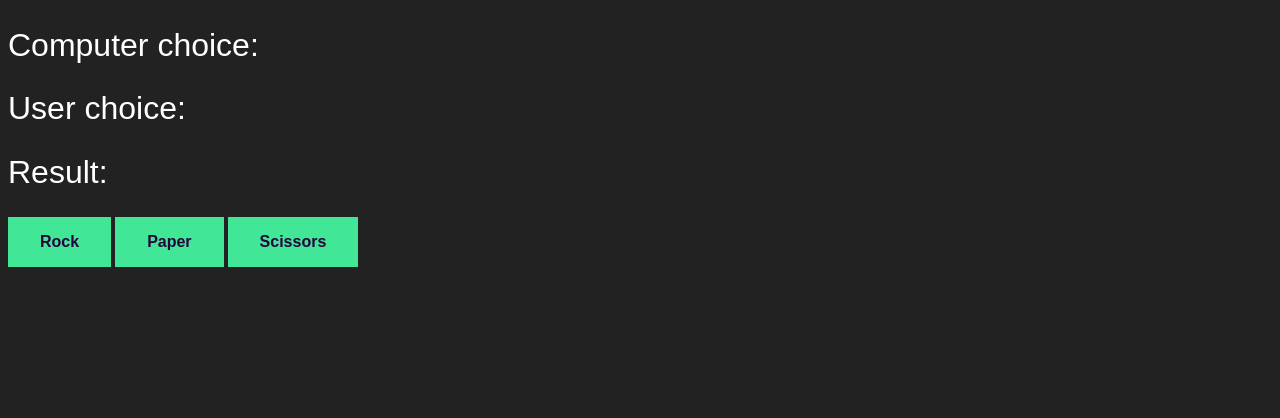
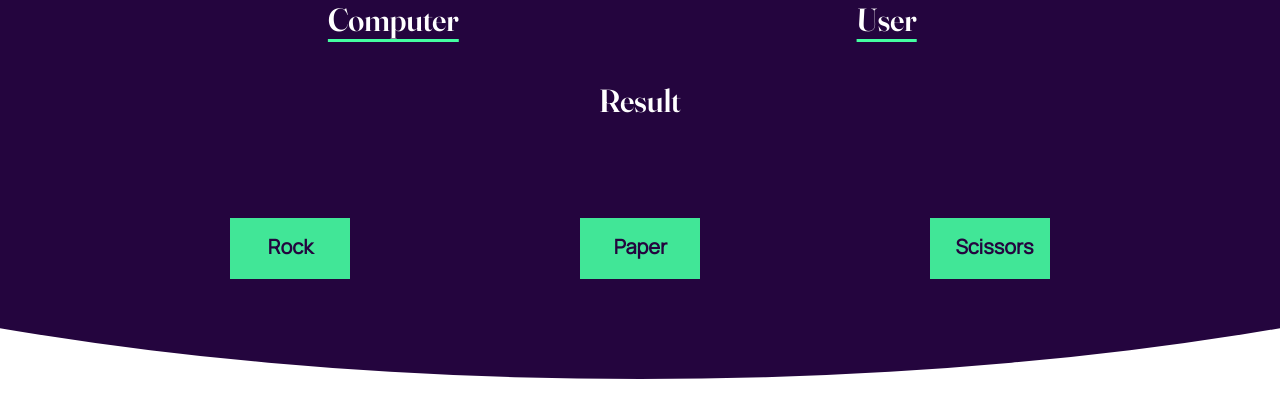
Before and after one commit to jcrtexidor/739d96902dcd, a plain HTML site: page src/index.html in a window 1280 px wide. Drawn offline with Linux system fonts and the light colour scheme.

Commit message:
Update styles

```diff
--- a/src/index.html
+++ b/src/index.html
@@ -11,13 +11,55 @@
 </head>
 
 <body>
-    <h2>Computer choice: <span id="computer-choice"></span></h2>
-    <h2>User choice: <span id="user-choice"></span></h2>
-    <h2>Result: <span id="result"></span></h2>
+    <section class="game elliptic-bottom">
+        <div class="players">
+            <div class="player">
+                <h2 class="underlined">Computer</h2>
+                <span class="choice" id="computer-choice"></span>
+                <!-- STATS -->
+            </div>
+            <div class="player">
+                <h2 class="underlined">User</h2>
+                <span class="choice" id="user-choice"></span>
+                <!-- STATS -->
+            </div>
+        </div>
 
-    <button id="rock">Rock</button>
-    <button id="paper">Paper</button>
-    <button id="scissors">Scissors</button>
+        <div class="stats">
+            <h2>Result</h2>
+            <span class="underlined" id="result"></span>
+        </div>
+
+        <div class="options">
+            <button id="rock">Rock</button>
+            <button id="paper">Paper</button>
+            <button id="scissors">Scissors</button>
+        </div>
+    </section>
+
+
+    <section class="statistics"></section>
+
+
+    <!--
+        TODO:
+        Add an score bar.
+        Get statistics of the game.
+        Store them in an array: {computer: 'rock', user: 'paper'}.
+        Use objects to represent each choice and keep the array in session storage.
+        Statistics to show:
+        The computer chose `rock` N times (N% of the time).
+                           `paper` N times (N% of the time).
+                           `scissors` N times (N% of the time).
+        The computer wins N games (N% of the time) and
+                    loses N games (N% of the time).
+        Maximum consecutive won games: N.
+        Maximum consecutive lost games: N.
+
+        The same for the user and utilize an artificial intelligence to
+        predict the next move of the user.
+
+    -->
 </body>
 
 </html>
--- a/src/style.css
+++ b/src/style.css
@@ -1,26 +1,112 @@
-body {
-    background-color: #222;
+@font-face {
+    font-family: "Fraunces 144pt";
+    src: url("../assets/fonts/fraunces/static/Fraunces_144pt-SemiBold.ttf");
+}
+
+@font-face {
+    font-family: "Fraunces-Variable";
+    src: url("../assets/fonts/fraunces/Fraunces-VariableFont_SOFT,WONK,opsz,wght.ttf");
+}
+
+@font-face {
+    font-family: "Manrope";
+    src: url("../assets/fonts/manrope/static/Manrope-Regular.ttf");
+}
+
+@font-face {
+    font-family: "Manrope-Variable";
+    src: url("../assets/fonts/manrope/Manrope-VariableFont_wght.ttf");
+}
+
+:root {
+    --Dark-Purple: #24053E;
+    --Eucaplyptus: #44FFA1;
+    --Davys-Grey: #584D62;
+    --Ghost-White: #FCF8FF;
+    --White: #FFF;
+}
+
+* {
+    margin: 0;
+    padding: 0;
+    border: none;
+}
+
+.game {
+    background-color: var(--Dark-Purple);
     color: #fff;
 }
 
+.elliptic-bottom {
+    padding-bottom: 100px;
+    clip-path: ellipse(100% 100% at 50% 0%);
+}
+
+.underlined {
+    border: none;
+    text-decoration: underline var(--Eucaplyptus) 3px;
+    text-underline-offset: 8px;
+}
+
 h2 {
-    font-size: 32px;
+    font-size: 2rem;
     font-style: normal;
     font-weight: 100;
-    font-family: sans-serif;
+    font-family: 'Fraunces 144pt', 'Lucida Sans', 'Lucida Sans Regular', 'Lucida Grande', 'Lucida Sans Unicode', Geneva, Verdana, sans-serif;
 }
 
-#result {
-    text-transform: none;
+span {
+    font-size: 1.5rem;
+    font-family: 'Fraunces 144pt', 'Lucida Sans', 'Lucida Sans Regular', 'Lucida Grande', 'Lucida Sans Unicode', Geneva, Verdana, sans-serif;
+    height: 2rem;
 }
+
+.player {
+    display: flex;
+    flex-direction: column;
+    align-items: center;
+    justify-content: center;
+    gap: 10px;
+    width: 200px;
+}
+
+.players {
+    display: flex;
+    justify-content: space-evenly;
+}
+
+.stats {
+    display: flex;
+    flex-direction: column;
+    justify-content: center;
+    align-items: center;
+    gap: 1em;
+}
+
 
 button {
     color: #24053E;
     background-color: #41E697;
-    padding: 1em 2em;
+    font-family: Manrope, Verdana, Geneva, Tahoma, sans-serif;
+    font-weight: 700;
+    line-height: 2rem;
+    font-size: 20px;
+    font-style: normal;
+    padding: 13px 24.5px 16px 25.5px;
     border: none;
-    font-size: 16px;
-    font-style: normal;
-    font-weight: 600;
-    font-family: sans-serif;
+    outline: none;
+    width: 120px;
 }
+
+button:hover {
+    color: var(--Eucaplyptus);
+    background-color: transparent;
+    padding: 11px 22.5px 14px 23.5px;
+    border: 2px solid var(--Eucaplyptus);
+}
+
+.options {
+    display: flex;
+    justify-content: space-evenly;
+    margin-top: 50px;
+}
```
